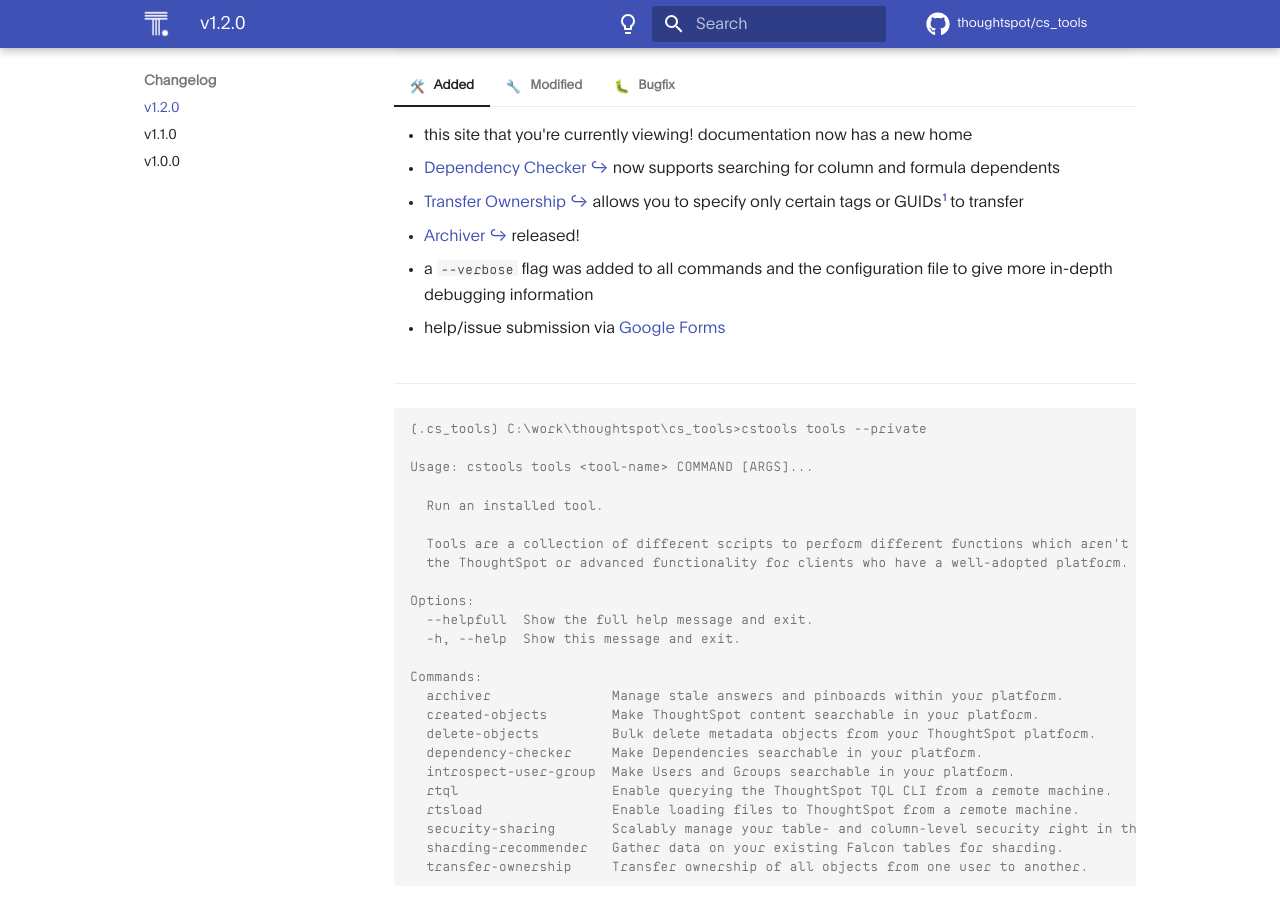
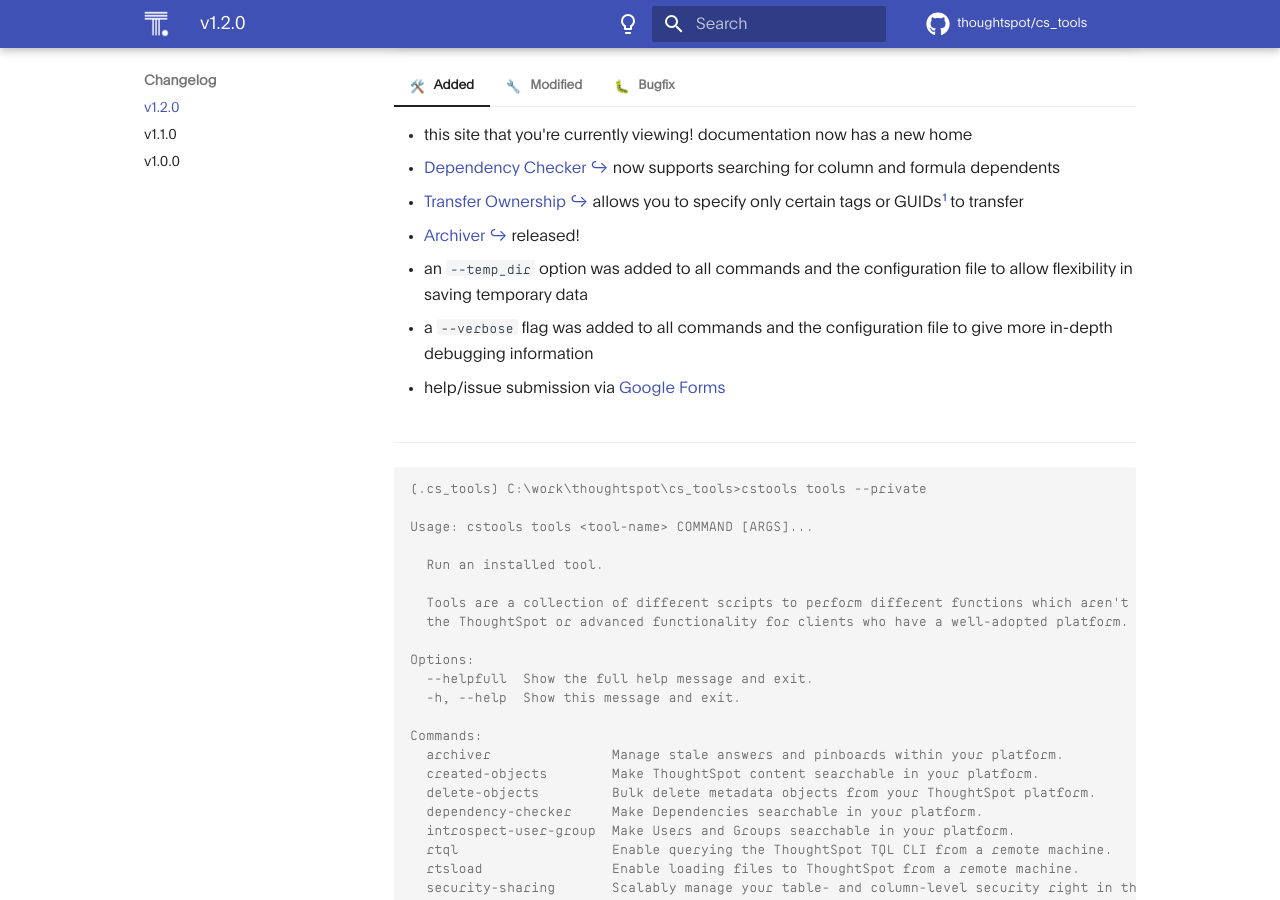
Before and after one commit to thoughtspot/cs_tools, an MkDocs documentation site: the page built from docs/changelog/1.2.0.md, in a window 1280 px wide and 900 px high, scrolled down 542 px. Built offline with MkDocs 1.6.1 and Material for MkDocs 9.7.7, drawn with Linux system fonts in a browser that asks for light colours; emoji names are drawn with the system emoji font; some web fonts are replaced; comment, search, counter and statistics services are not loaded.

Commit message:
📜 add snippet to changelog for new flags, fixed bugs

```diff
--- a/docs/changelog/1.2.0.md
+++ b/docs/changelog/1.2.0.md
@@ -24,6 +24,7 @@
     - [Dependency Checker][docs-depchecker]{ .internal-link } now supports searching for column and formula dependents
     - [Transfer Ownership][docs-transfer-owner]{ .internal-link } allows you to specify only certain tags or GUIDs[^1] to transfer
     - [Archiver][docs-archiver]{ .internal-link } released!
+    - an `--temp_dir` option was added to all commands and the configuration file to allow flexibility in saving temporary data
     - a `--verbose` flag was added to all commands and the configuration file to give more in-depth debugging information
     - help/issue submission via [Google Forms][help]
 
```
Also changed, not shown: other parts of docs/changelog/1.2.0.md (+1 -0 lines).
